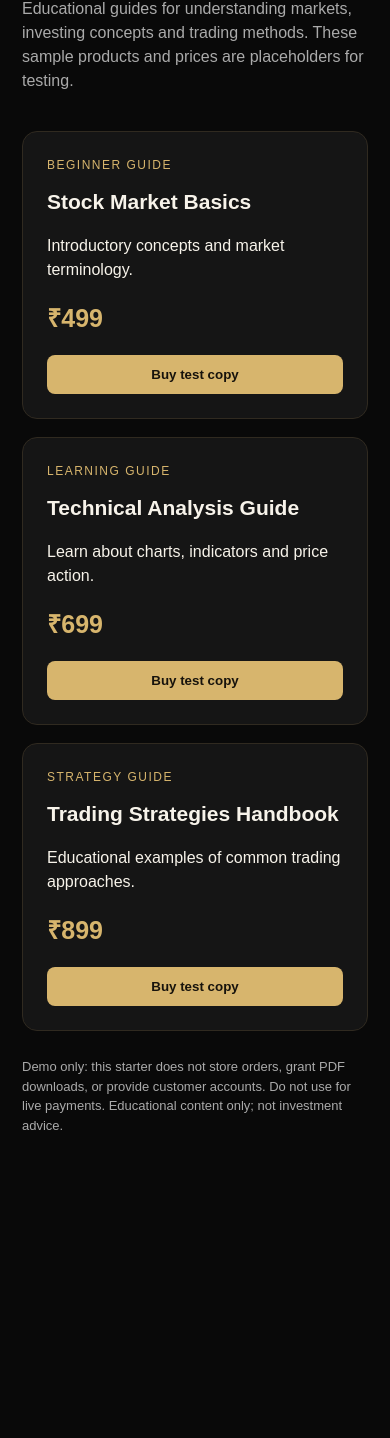
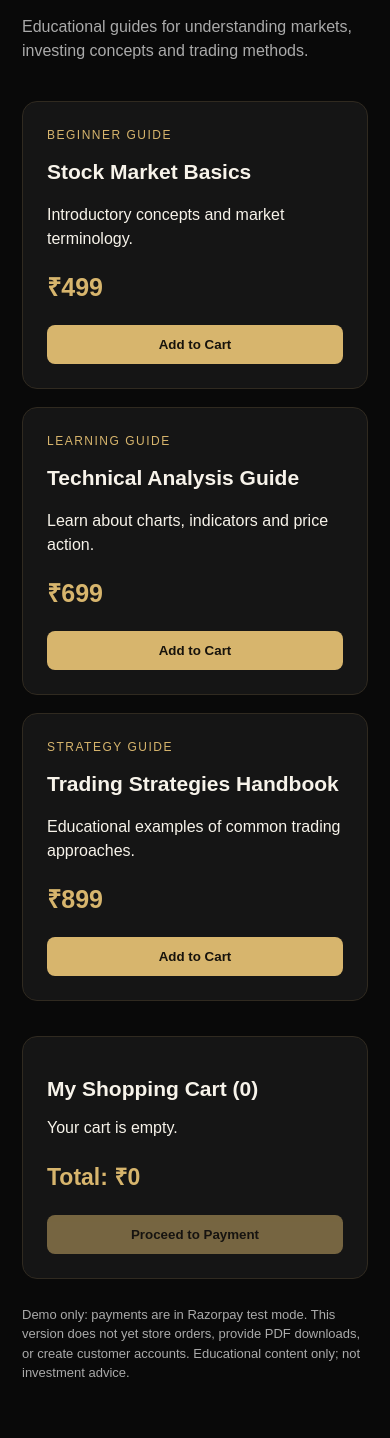
Before and after one commit to deepak120355-web/deepakfinance, a website: page public/index.html in a window 390 px wide. Shown: the part 303-1741 px from the top of the page. Before the commit the page ends 1503 px from the top, so only its background shows below. Drawn offline with Linux system fonts and the light colour scheme.

Commit message:
Update index.html

```diff
--- a/public/index.html
+++ b/public/index.html
@@ -1,58 +1,300 @@
+
 <!doctype html>
 <html lang="en">
 <head>
-<meta charset="utf-8"><meta name="viewport" content="width=device-width, initial-scale=1">
+<meta charset="utf-8">
+<meta name="viewport" content="width=device-width, initial-scale=1">
 <title>deepakfinance | Digital Learning</title>
+
 <style>
-:root{color-scheme:dark;--gold:#d7b56d;--bg:#090909;--panel:#151515;--muted:#aaa}
-*{box-sizing:border-box}body{margin:0;background:var(--bg);color:#f7f3ea;font:16px/1.5 Arial,sans-serif}
-header{padding:26px max(6vw,22px);border-bottom:1px solid #29251d;display:flex;justify-content:space-between;align-items:center}
-.brand{font-size:24px;font-weight:700;letter-spacing:.4px}.brand span{color:var(--gold)}
-main{max-width:1050px;margin:65px auto;padding:0 22px}h1{font-size:clamp(34px,6vw,58px);line-height:1.08;margin:0 0 18px}h1 span{color:var(--gold)}
-.lead{color:var(--muted);max-width:650px;margin-bottom:38px}.grid{display:grid;grid-template-columns:repeat(auto-fit,minmax(230px,1fr));gap:18px}
-article{background:var(--panel);border:1px solid #302a20;border-radius:15px;padding:24px}
-.tag{color:var(--gold);font-size:12px;text-transform:uppercase;letter-spacing:1.5px}
-h2{font-size:21px;margin:12px 0}.price{font-size:25px;color:var(--gold);font-weight:700;margin:18px 0}
-button{background:var(--gold);color:#17130c;border:0;border-radius:8px;padding:12px 18px;font-weight:700;cursor:pointer;width:100%}
-button:disabled{opacity:.5;cursor:wait}.note{color:var(--muted);font-size:13px;margin-top:26px}
-#status{margin-top:20px;color:var(--gold)}
+:root {
+  color-scheme: dark;
+  --gold: #d7b56d;
+  --bg: #090909;
+  --panel: #151515;
+  --muted: #aaa;
+}
+* { box-sizing: border-box; }
+body {
+  margin: 0;
+  background: var(--bg);
+  color: #f7f3ea;
+  font: 16px/1.5 Arial, sans-serif;
+}
+header {
+  padding: 26px max(6vw,22px);
+  border-bottom: 1px solid #29251d;
+  display: flex;
+  justify-content: space-between;
+  align-items: center;
+}
+.brand { font-size: 24px; font-weight: 700; }
+.brand span, h1 span { color: var(--gold); }
+main { max-width: 1050px; margin: 55px auto; padding: 0 22px; }
+h1 { font-size: clamp(34px,6vw,58px); line-height: 1.08; }
+.lead { color: var(--muted); max-width: 650px; margin-bottom: 38px; }
+.tag { color: var(--gold); font-size: 12px; text-transform: uppercase; letter-spacing: 1.5px; }
+.grid {
+  display: grid;
+  grid-template-columns: repeat(auto-fit,minmax(230px,1fr));
+  gap: 18px;
+}
+article, .cart {
+  background: var(--panel);
+  border: 1px solid #302a20;
+  border-radius: 15px;
+  padding: 24px;
+}
+h2 { font-size: 21px; margin: 12px 0; }
+.price { font-size: 25px; color: var(--gold); font-weight: 700; margin: 18px 0; }
+button {
+  background: var(--gold);
+  color: #17130c;
+  border: 0;
+  border-radius: 8px;
+  padding: 12px 18px;
+  font-weight: 700;
+  cursor: pointer;
+}
+button:disabled { opacity: .5; cursor: wait; }
+.add-button, .checkout-button { width: 100%; }
+.cart { margin-top: 35px; }
+.cart-item {
+  display: flex;
+  justify-content: space-between;
+  align-items: center;
+  gap: 12px;
+  border-bottom: 1px solid #302a20;
+  padding: 12px 0;
+}
+.remove-button {
+  background: #393027;
+  color: white;
+  padding: 8px 12px;
+}
+.total { color: var(--gold); font-size: 23px; font-weight: bold; margin: 20px 0; }
+#status { margin-top: 20px; color: var(--gold); }
+.note { color: var(--muted); font-size: 13px; margin-top: 26px; }
 </style>
+
 <script src="https://checkout.razorpay.com/v1/checkout.js"></script>
 </head>
+
 <body>
-<header><div class="brand">deepak<span>finance</span></div><div class="tag">Digital learning library</div></header>
+<header>
+  <div class="brand">deepak<span>finance</span></div>
+  <div class="tag">Digital learning library</div>
+</header>
+
 <main>
-<div class="tag">Learn at your own pace</div>
-<h1>Build your market knowledge.<br><span>One guide at a time.</span></h1>
-<p class="lead">Educational guides for understanding markets, investing concepts and trading methods. These sample products and prices are placeholders for testing.</p>
-<section class="grid">
-<article><div class="tag">Beginner guide</div><h2>Stock Market Basics</h2><p>Introductory concepts and market terminology.</p><div class="price">₹499</div><button onclick="buy('stock-market-basics',this)">Buy test copy</button></article>
-<article><div class="tag">Learning guide</div><h2>Technical Analysis Guide</h2><p>Learn about charts, indicators and price action.</p><div class="price">₹699</div><button onclick="buy('technical-analysis',this)">Buy test copy</button></article>
-<article><div class="tag">Strategy guide</div><h2>Trading Strategies Handbook</h2><p>Educational examples of common trading approaches.</p><div class="price">₹899</div><button onclick="buy('trading-strategies',this)">Buy test copy</button></article>
-</section>
-<p id="status" role="status"></p>
-<p class="note">Demo only: this starter does not store orders, grant PDF downloads, or provide customer accounts. Do not use for live payments. Educational content only; not investment advice.</p>
+  <div class="tag">Learn at your own pace</div>
+  <h1>Build your market knowledge.<br><span>One guide at a time.</span></h1>
+
+  <p class="lead">
+    Educational guides for understanding markets, investing concepts
+    and trading methods.
+  </p>
+
+  <section class="grid">
+    <article>
+      <div class="tag">Beginner guide</div>
+      <h2>Stock Market Basics</h2>
+      <p>Introductory concepts and market terminology.</p>
+      <div class="price">₹499</div>
+      <button class="add-button" onclick="addToCart('stock-market-basics')">Add to Cart</button>
+    </article>
+
+    <article>
+      <div class="tag">Learning guide</div>
+      <h2>Technical Analysis Guide</h2>
+      <p>Learn about charts, indicators and price action.</p>
+      <div class="price">₹699</div>
+      <button class="add-button" onclick="addToCart('technical-analysis')">Add to Cart</button>
+    </article>
+
+    <article>
+      <div class="tag">Strategy guide</div>
+      <h2>Trading Strategies Handbook</h2>
+      <p>Educational examples of common trading approaches.</p>
+      <div class="price">₹899</div>
+      <button class="add-button" onclick="addToCart('trading-strategies')">Add to Cart</button>
+    </article>
+  </section>
+
+  <section class="cart">
+    <h2>My Shopping Cart (<span id="cart-count">0</span>)</h2>
+    <div id="cart-items">Your cart is empty.</div>
+    <div class="total">Total: ₹<span id="cart-total">0</span></div>
+    <button id="checkout-button" class="checkout-button" onclick="checkout()" disabled>
+      Proceed to Payment
+    </button>
+  </section>
+
+  <p id="status" role="status"></p>
+
+  <p class="note">
+    Demo only: payments are in Razorpay test mode. This version does not
+    yet store orders, provide PDF downloads, or create customer accounts.
+    Educational content only; not investment advice.
+  </p>
 </main>
+
 <script>
-async function buy(productId, button){
-  const status=document.getElementById('status');
-  button.disabled=true; status.textContent='Creating test order…';
-  try{
-    const r=await fetch('https://deepakfinance.onrender.com/api/create-order',{method:'POST',headers:{'Content-Type':'application/json'},body:JSON.stringify({productId})});
-    const data=await r.json(); if(!r.ok) throw new Error(data.error||'Order creation failed');
-    const checkout=new Razorpay({
-      key:data.keyId,amount:data.amount,currency:data.currency,name:'deepakfinance',
-      description:data.productName,order_id:data.orderId,
-      handler:async function(response){
-        const v=await fetch('https://deepakfinance.onrender.com/api/verify-payment',{method:'POST',headers:{'Content-Type':'application/json'},body:JSON.stringify(response)});
-        const result=await v.json();
-        status.textContent=result.verified?'Test payment verified. No real money was charged.':'Payment verification failed.';
+const products = {
+  "stock-market-basics": {
+    name: "Stock Market Basics",
+    price: 499
+  },
+  "technical-analysis": {
+    name: "Technical Analysis Guide",
+    price: 699
+  },
+  "trading-strategies": {
+    name: "Trading Strategies Handbook",
+    price: 899
+  }
+};
+
+let cart = [];
+
+function addToCart(id) {
+  if (cart.includes(id)) {
+    document.getElementById("status").textContent =
+      "This guide is already in your cart.";
+    return;
+  }
+
+  cart.push(id);
+  document.getElementById("status").textContent =
+    products[id].name + " added to your cart.";
+
+  renderCart();
+}
+
+function removeFromCart(id) {
+  cart = cart.filter(item => item !== id);
+  renderCart();
+  document.getElementById("status").textContent =
+    "Item removed from your cart.";
+}
+
+function renderCart() {
+  const items = document.getElementById("cart-items");
+  const count = document.getElementById("cart-count");
+  const totalElement = document.getElementById("cart-total");
+  const checkoutButton = document.getElementById("checkout-button");
+
+  count.textContent = cart.length;
+
+  if (cart.length === 0) {
+    items.textContent = "Your cart is empty.";
+  } else {
+    items.innerHTML = "";
+
+    cart.forEach(id => {
+      const product = products[id];
+      const row = document.createElement("div");
+      row.className = "cart-item";
+
+      const name = document.createElement("span");
+      name.textContent = product.name + " - ₹" + product.price;
+
+      const remove = document.createElement("button");
+      remove.className = "remove-button";
+      remove.textContent = "Remove";
+      remove.onclick = () => removeFromCart(id);
+
+      row.appendChild(name);
+      row.appendChild(remove);
+      items.appendChild(row);
+    });
+  }
+
+  const total = cart.reduce(
+    (sum, id) => sum + products[id].price, 0
+  );
+
+  totalElement.textContent = total;
+  checkoutButton.disabled = cart.length === 0;
+}
+
+async function checkout() {
+  const status = document.getElementById("status");
+  const button = document.getElementById("checkout-button");
+
+  if (cart.length === 0) return;
+
+  button.disabled = true;
+  status.textContent = "Creating your test order...";
+
+  try {
+    const response = await fetch(
+      "https://deepakfinance.onrender.com/api/create-order",
+      {
+        method: "POST",
+        headers: { "Content-Type": "application/json" },
+        body: JSON.stringify({ productIds: cart })
+      }
+    );
+
+    const data = await response.json();
+
+    if (!response.ok) {
+      throw new Error(data.error || "Order creation failed.");
+    }
+
+    const payment = new Razorpay({
+      key: data.keyId,
+      amount: data.amount,
+      currency: data.currency,
+      name: "deepakfinance",
+      description: data.productName,
+      order_id: data.orderId,
+
+      handler: async function(paymentResponse) {
+        try {
+          const verifyResponse = await fetch(
+            "https://deepakfinance.onrender.com/api/verify-payment",
+            {
+              method: "POST",
+              headers: { "Content-Type": "application/json" },
+              body: JSON.stringify(paymentResponse)
+            }
+          );
+
+          const result = await verifyResponse.json();
+
+          if (result.verified) {
+            status.textContent =
+              "Test payment verified successfully. No real money was charged.";
+            cart = [];
+            renderCart();
+          } else {
+            status.textContent = "Payment verification failed.";
+          }
+        } catch (error) {
+          status.textContent = "Could not verify payment. Please contact support.";
+        }
       },
-      modal:{ondismiss:function(){status.textContent='Checkout closed.';}}
+
+      modal: {
+        ondismiss: function() {
+          status.textContent = "Checkout closed.";
+        }
+      }
     });
-    checkout.open(); status.textContent='';
-  }catch(e){status.textContent=e.message;}
-  finally{button.disabled=false;}
+
+    payment.open();
+    status.textContent = "";
+
+  } catch (error) {
+    status.textContent = error.message;
+  } finally {
+    button.disabled = cart.length === 0;
+  }
 }
+
+renderCart();
 </script>
-</body></html>
+</body>
+</html>
```
